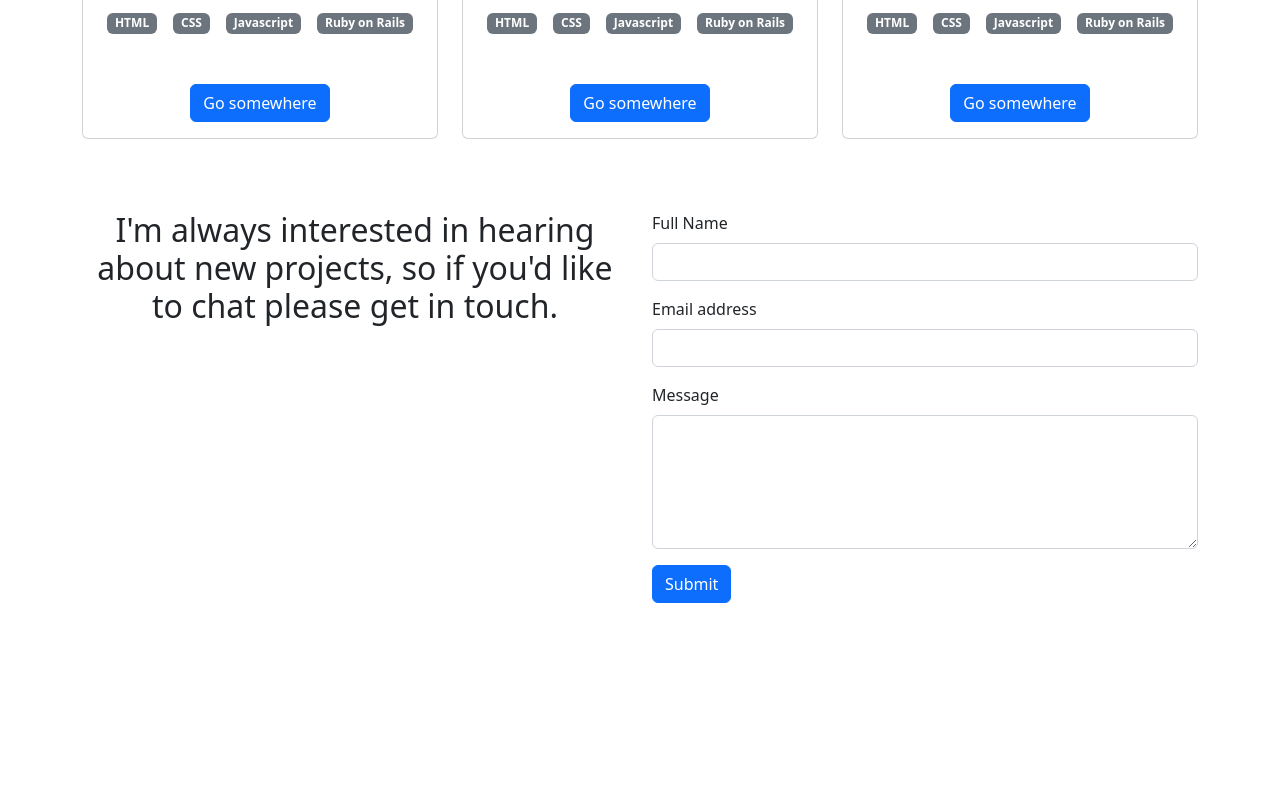
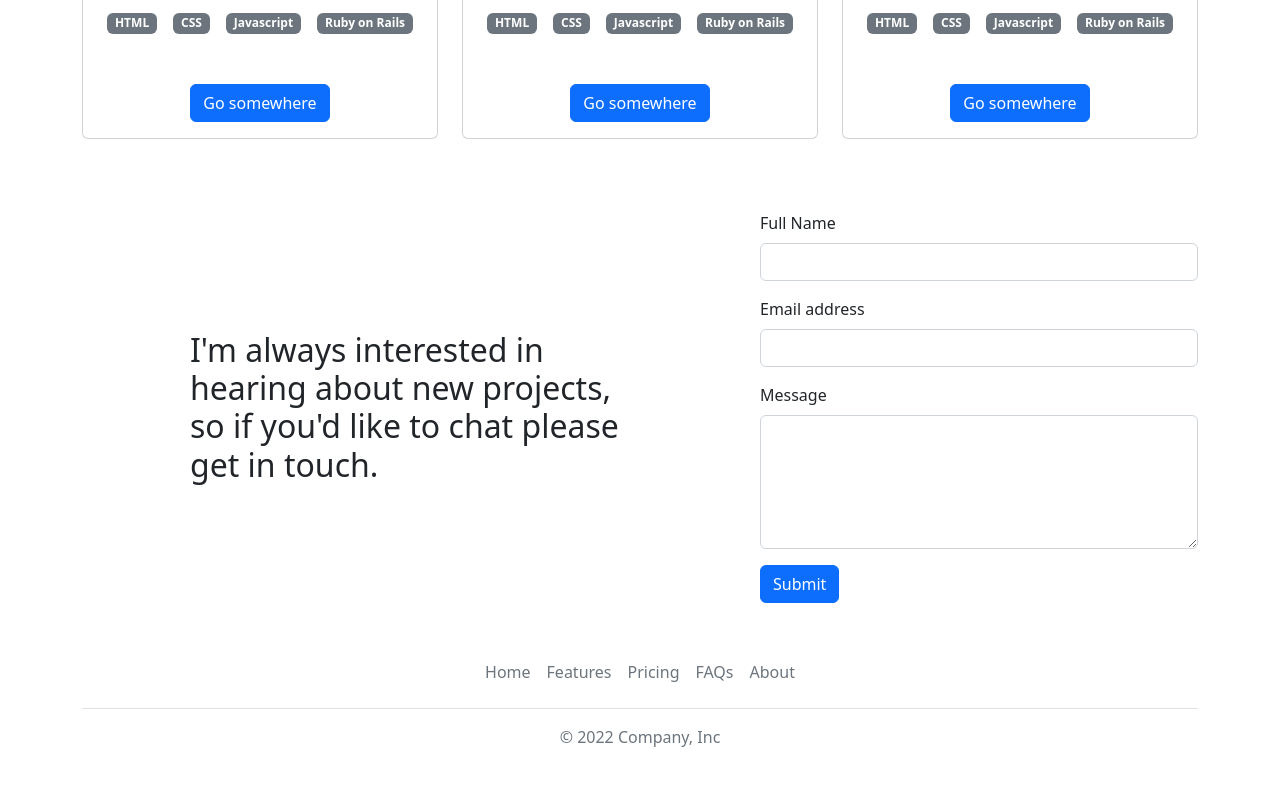
Before and after one commit to dennis-every/portfolio-bootstrap, a website: page index.html in a window 1280 px wide. Shown: the part 1742-2527 px from the top of the page. Before the commit the page ends 2345 px from the top, so only its background shows below. Drawn offline with nearby package versions, Linux system fonts and the light colour scheme.

Commit message:
Add footer and centered header contact form

```diff
--- a/assets/styles.css
+++ b/assets/styles.css
@@ -3,3 +3,9 @@
   justify-content: space-around;
   margin-bottom: 50px;
 }
+.contact-form-header{
+  display: flex;
+  justify-content: center;
+  align-items: center;
+  padding: 120px;
+}
--- a/index.html
+++ b/index.html
@@ -197,7 +197,7 @@
   <section id="contact-form">
     <div class="container">
       <div class="row">
-        <div class="col text-center">
+        <div class="col contact-form-header">
           <h2>I'm always interested in hearing about new projects, so if you'd like to chat please
             get in touch.</h2>
         </div>
@@ -221,6 +221,22 @@
       </div>
     </div>
   </section>
+
+  <!-- FOOTER -->
+  <section id="footer">
+    <div class="container">
+      <footer class="py-3 my-4">
+        <ul class="nav justify-content-center border-bottom pb-3 mb-3">
+          <li class="nav-item"><a href="#" class="nav-link px-2 text-muted">Home</a></li>
+          <li class="nav-item"><a href="#" class="nav-link px-2 text-muted">Features</a></li>
+          <li class="nav-item"><a href="#" class="nav-link px-2 text-muted">Pricing</a></li>
+          <li class="nav-item"><a href="#" class="nav-link px-2 text-muted">FAQs</a></li>
+          <li class="nav-item"><a href="#" class="nav-link px-2 text-muted">About</a></li>
+        </ul>
+        <p class="text-center text-muted">&copy; 2022 Company, Inc</p>
+      </footer>
+    </div>
+  </section>
   <script src="https://cdn.jsdelivr.net/npm/bootstrap@5.2.3/dist/js/bootstrap.bundle.min.js"
     integrity="sha384-kenU1KFdBIe4zVF0s0G1M5b4hcpxyD9F7jL+jjXkk+Q2h455rYXK/7HAuoJl+0I4"
     crossorigin="anonymous"></script>
```
